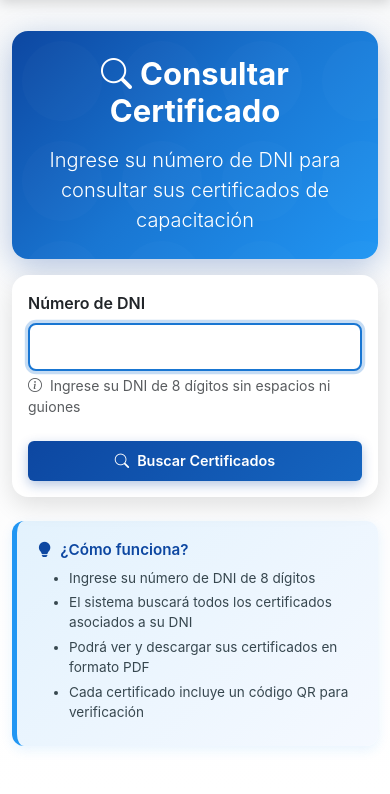
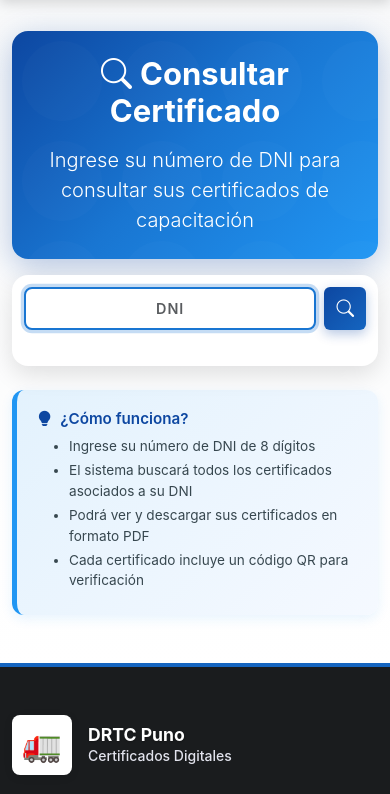
Before and after one commit to ajahuanex/sistema_certificados_drtc, a Django app: page /consulta/ in a window 390 px wide. Shown: the part 79-873 px from the top of the page. Run offline with Django 5.2, Linux system fonts and the light colour scheme.

Commit message:
Buscador compacto en móvil: input y botón en misma línea

```diff
--- a/templates/certificates/query.html
+++ b/templates/certificates/query.html
@@ -229,18 +229,43 @@
         }
 
         .search-card .card-body {
-            padding: 1rem !important;
+            padding: 0.75rem !important;
+        }
+
+        /* Input y botón en la misma línea en móvil */
+        .search-input-group {
+            display: flex;
+            gap: 0.5rem;
+        }
+
+        .dni-label {
+            display: none;
         }
 
         .dni-input {
-            font-size: 1rem;
-            padding: 0.6rem;
-            letter-spacing: 2px;
+            font-size: 0.9rem;
+            padding: 0.5rem;
+            letter-spacing: 1px;
+            flex: 1;
         }
 
         .btn-search {
-            padding: 0.6rem 1.5rem;
-            font-size: 0.9rem;
+            padding: 0.5rem 0.75rem;
+            font-size: 0.85rem;
+            white-space: nowrap;
+        }
+
+        .btn-search-text {
+            display: none;
+        }
+
+        .btn-search i {
+            margin: 0 !important;
+            font-size: 1.1rem;
+        }
+
+        .dni-help {
+            display: none;
         }
 
         /* Botones solo con iconos en móvil */
@@ -335,9 +360,10 @@
                     {% csrf_token %}
 
                     <div class="mb-4">
-                        <label for="{{ form.dni.id_for_label }}" class="form-label fw-semibold">
+                        <label for="{{ form.dni.id_for_label }}" class="form-label fw-semibold dni-label">
                             Número de DNI
                         </label>
+                        <div class="search-input-group">
                             <input
                                 type="text"
                                 name="{{ form.dni.name }}"
@@ -348,22 +374,21 @@
                                 required
                                 autofocus
                                 value="{{ dni|default:'' }}"
+                                placeholder="DNI"
                             >
+                            <button type="submit" class="btn btn-primary btn-lg btn-search">
+                                <i class="bi bi-search me-2"></i><span class="btn-search-text">Buscar Certificados</span>
+                            </button>
+                        </div>
                         {% if form.dni.errors %}
                             <div class="invalid-feedback">
                                 {{ form.dni.errors.0 }}
                             </div>
                         {% endif %}
-                        <div class="form-text">
+                        <div class="form-text dni-help">
                             <i class="bi bi-info-circle me-1"></i>
                             Ingrese su DNI de 8 dígitos sin espacios ni guiones
                         </div>
-                    </div>
-
-                    <div class="d-grid">
-                        <button type="submit" class="btn btn-primary btn-lg btn-search">
-                            <i class="bi bi-search me-2"></i>Buscar Certificados
-                        </button>
                     </div>
                 </form>
 
```
Lines whose indentation alone changed are shown as unchanged.
